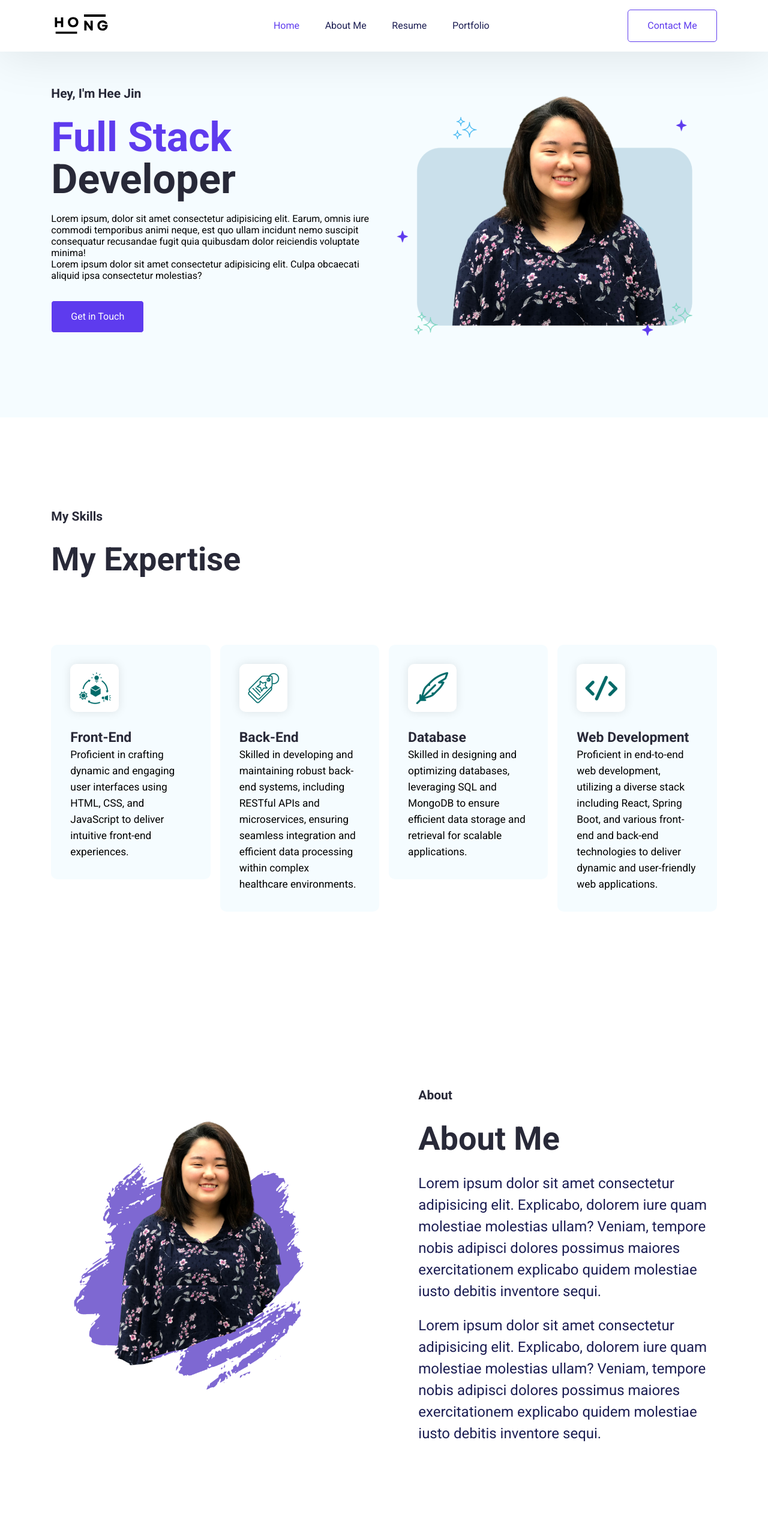
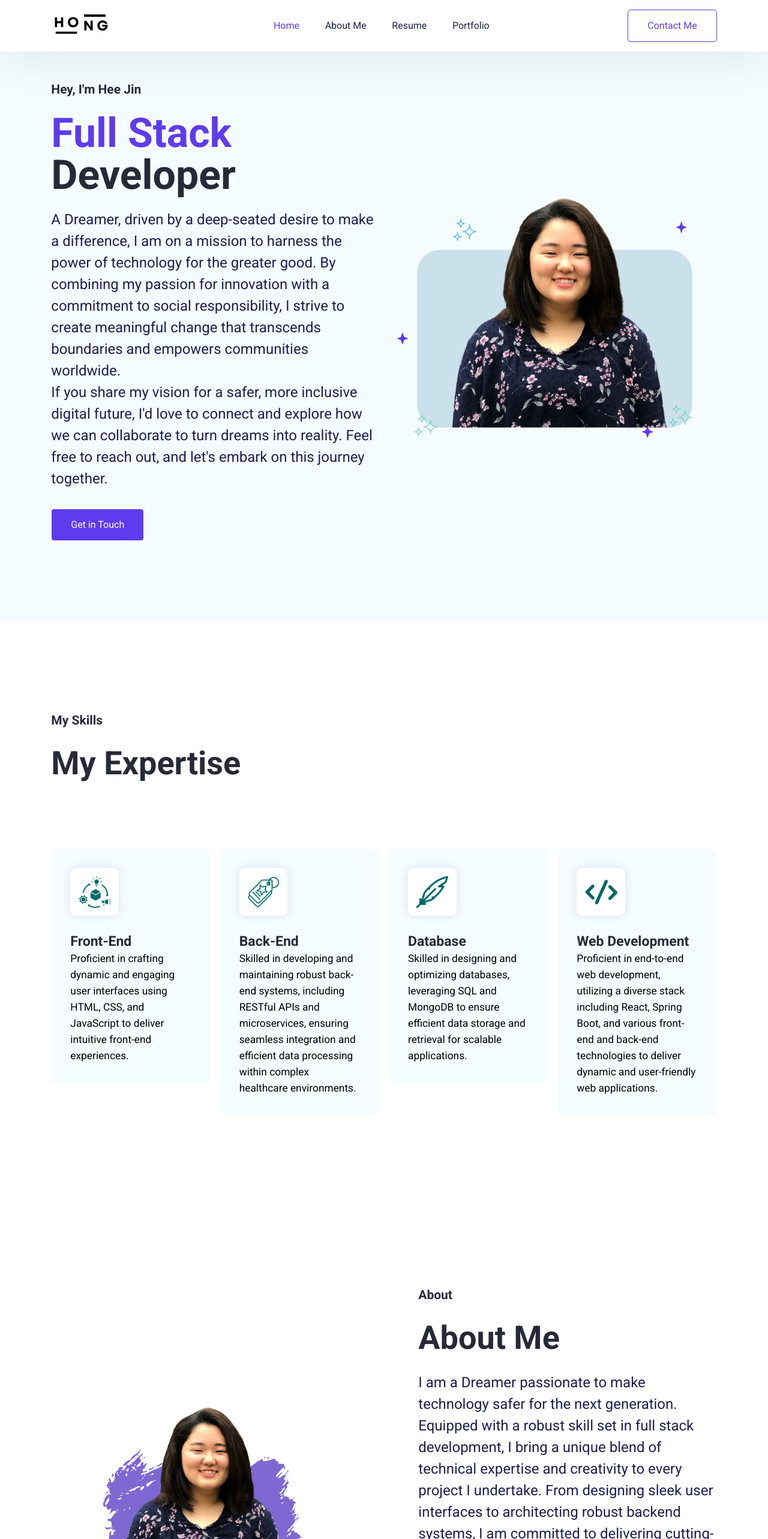
Before and after one commit to heehong01/react-js-portfolio, a React (Create React App) app: page / in a window 1280 px wide. Shown: the top 2566 px of the page at 60% size. Built offline with nearby package versions, Linux system fonts and the light colour scheme.

Commit message:
updated for correct data

```diff
--- a/src/Pages/Home/AboutMe.jsx
+++ b/src/Pages/Home/AboutMe.jsx
@@ -9,16 +9,18 @@ const AboutMe = () => {
           <p className="section-title">About</p>
           <h1 className="skills-section-heading">About Me</h1>
           <p className="hero-section-description">
-            Lorem ipsum dolor sit amet consectetur adipisicing elit. Explicabo,
-            dolorem iure quam molestiae molestias ullam? Veniam, tempore nobis
-            adipisci dolores possimus maiores exercitationem explicabo quidem
-            molestiae iusto debitis inventore sequi.
+              I am a Dreamer passionate to make technology safer for the next generation.
+              Equipped with a robust skill set in full stack development,
+              I bring a unique blend of technical expertise and creativity to every project I undertake.
+              From designing sleek user interfaces to architecting robust backend systems,
+              I am committed to delivering cutting-edge solutions that exceed expectations and elevate user experiences.
           </p>
           <p className="hero-section-description">
-            Lorem ipsum dolor sit amet consectetur adipisicing elit. Explicabo,
-            dolorem iure quam molestiae molestias ullam? Veniam, tempore nobis
-            adipisci dolores possimus maiores exercitationem explicabo quidem
-            molestiae iusto debitis inventore sequi.
+            I thrive on crafting solutions that positively impact lives, one line of code at a time!
+            With a keen eye for detail and a relentless drive to innovate,
+            I aspire to leave a lasting mark on the digital landscape, striving to create a safer more accessible online world for all.
+            If I'm not coding, you'd probably hear my rhythmical clicks of my knitting needles, see my intricate crochet pattern,
+            or find me nestled in a hammock, lost in the world of literature.
           </p>
         </div>
       </div>
--- a/src/Pages/Home/HeroSection.jsx
+++ b/src/Pages/Home/HeroSection.jsx
@@ -9,14 +9,16 @@ export default function HeroSection() {
             <span className="hero-section-title-color">Full Stack</span> <br />
             Developer
           </h1>
-          <p className="hero-sectio-description">
-            Lorem ipsum, dolor sit amet consectetur adipisicing elit. Earum,
-            omnis iure commodi temporibus animi neque, est quo ullam incidunt
-            nemo suscipit consequatur recusandae fugit quia quibusdam dolor
-            reiciendis voluptate minima!
+          <p className="hero-section-description">
+              A Dreamer, driven by a deep-seated desire to make a difference,
+              I am on a mission to harness the power of technology for the greater good.
+              By combining my passion for innovation with a commitment to social responsibility,
+              I strive to create meaningful change that transcends boundaries and empowers communities worldwide.
             <br />
-            Lorem ipsum dolor sit amet consectetur adipisicing elit. Culpa
-            obcaecati aliquid ipsa consectetur molestias?
+            If you share my vision for a safer, more inclusive digital future,
+            I'd love to connect and explore how we can collaborate to turn dreams into reality.
+            Feel free to reach out, and let's embark on this journey together.
+
           </p>
         </div>
         <Link to="Contact" spy={true} smooth={true} offset={-70} duration={500}>
```
